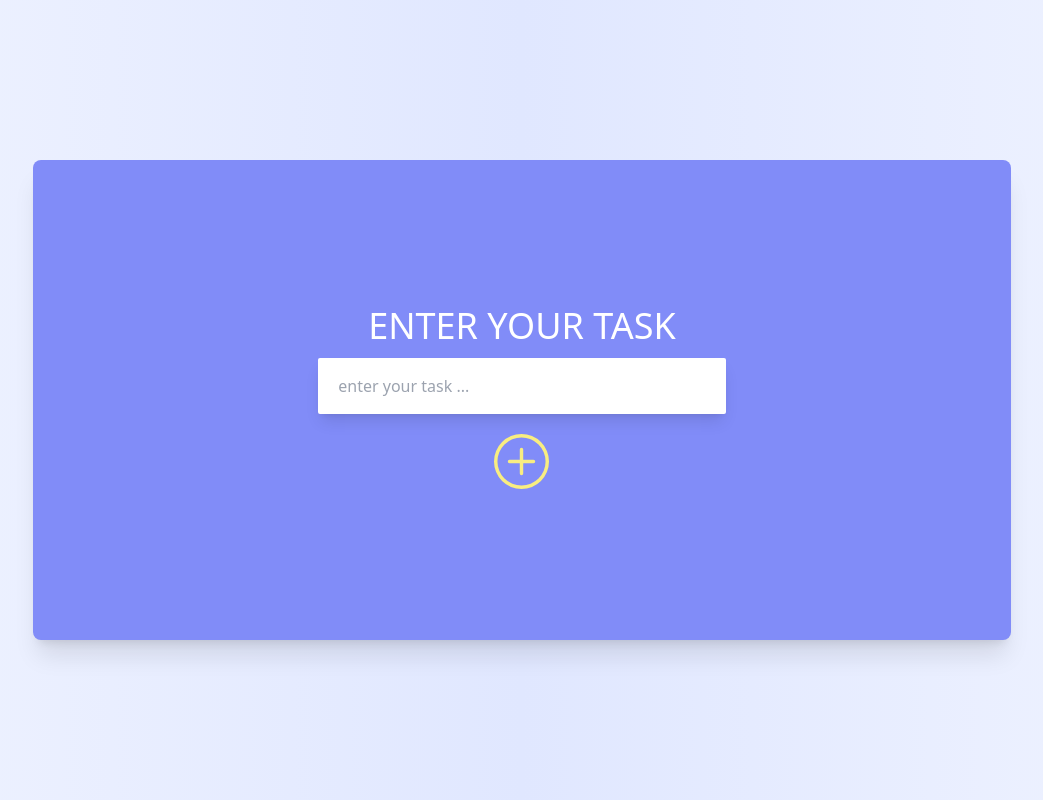
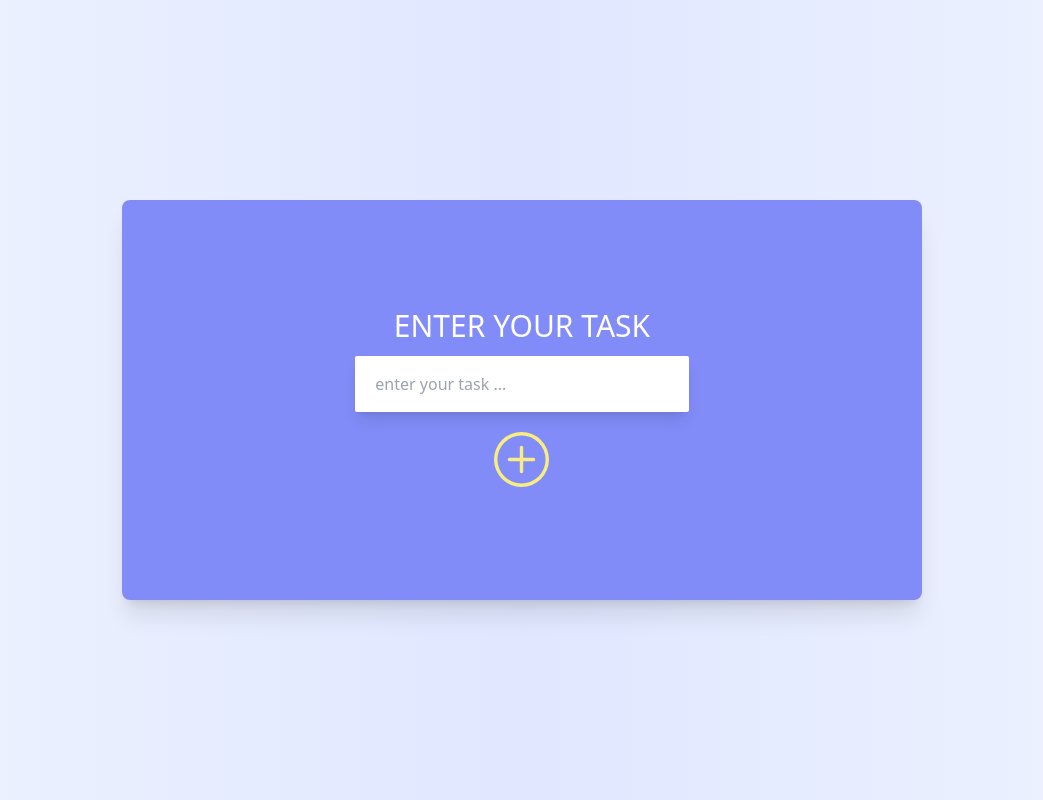
Before and after one commit to Cenabvd/projtodolist, a website: page index.html in a window 1280 px wide. Both pictures are taken after a click on the button "New Task". Shown: the whole page, without its empty margins (118-1161 px from the left). Drawn offline with nearby package versions, Linux system fonts and the light colour scheme.

Commit message:
some style

```diff
--- a/index.html
+++ b/index.html
@@ -63,10 +63,10 @@
         <!-- container -->
         <section class="w-10/12 h-screen flex items-center justify-center">
             <!-- addtodopage -->
-            <section class="flex items-center w-11/12 h-3/5 justify-center bg-indigo-400 dark:bg-cyan-600 rounded-lg shadow-xl">
+            <section class="flex items-center w-11/12 h-3/6 lg:w-9/12 justify-center bg-indigo-400 dark:bg-cyan-600 rounded-lg shadow-xl">
                 <div class="w-10/12 md:w-7/12 lg:w-6/12 xl:w-5/12 2xl:w-4/12 text-center">
 
-                    <h1 class="text-white mb-2 text-2xl lg:text-4xl font-light uppercase">enter your task</h1>
+                    <h1 class="text-white mb-2 text-2xl lg:text-3xl font-light uppercase">enter your task</h1>
                     <input id="addtodopageinput" type="text" class="mt-1 w-full px-5 py-4 focus:outline-none focus:border-none rounded-sm shadow-lg dark:bg-gray-200" placeholder="enter your task ...">
                     <button id="addtodopageBTN" class="mt-5">
 
```
Also changed, not shown: src/styles/maincss/main.css.
